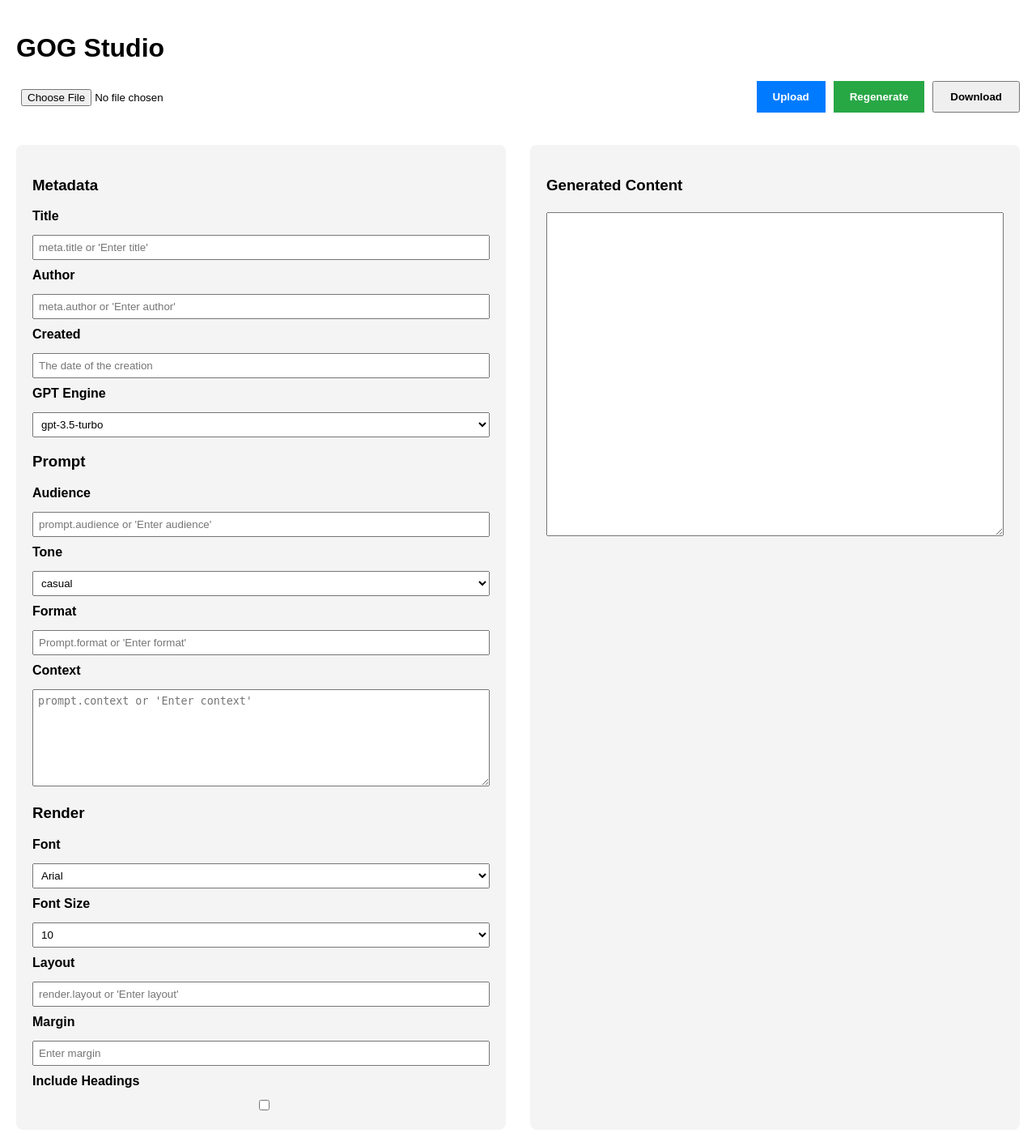
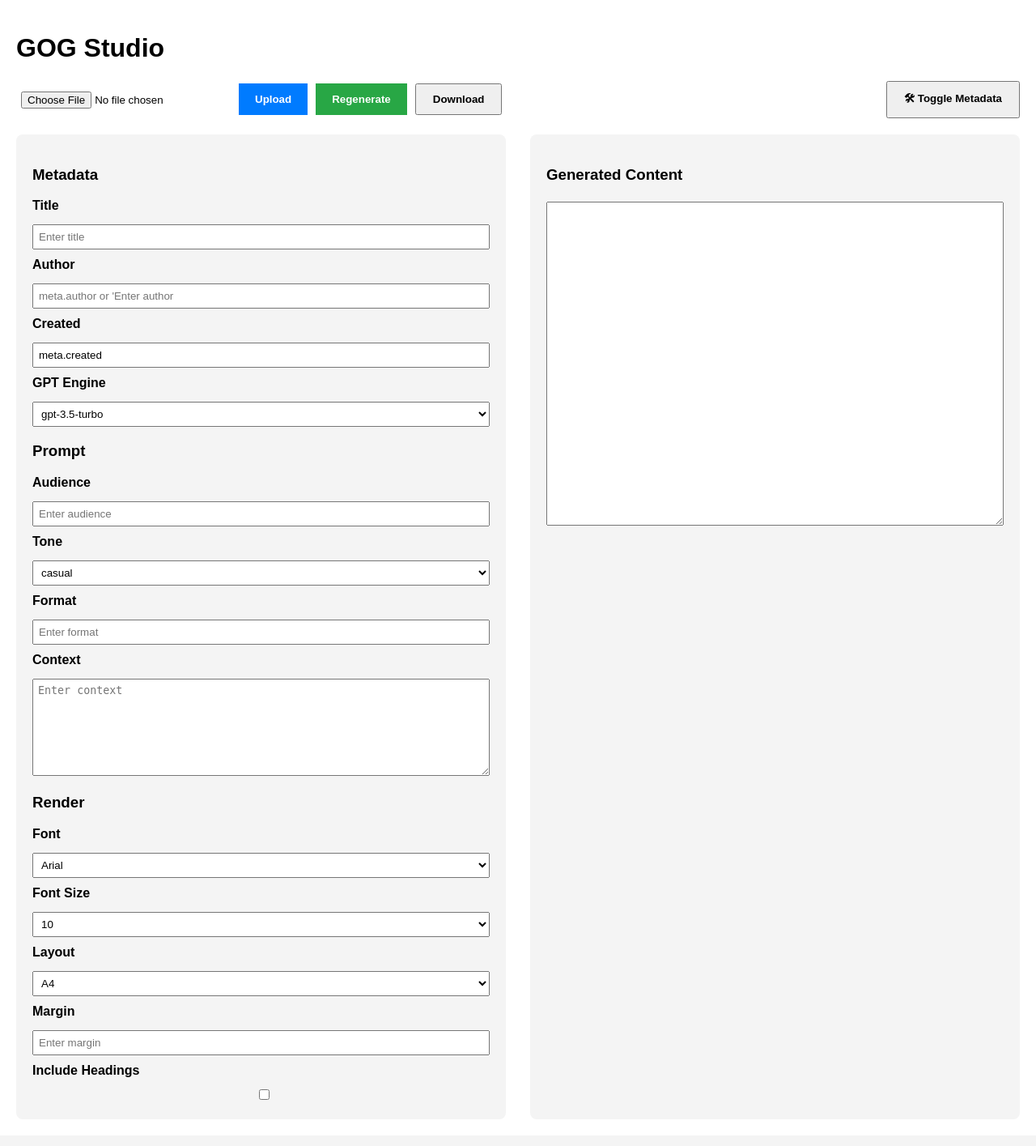
Before and after one commit to mounakrishna-r/gog-file-extension, a Flask app: template gog_web/templates/index.html in a window 1280 px wide. Shown: the whole page at 81% size. After the commit the page ends 1358 px from the top, so only its background shows below. Run offline with Flask 3, Linux system fonts and the light colour scheme; the template is opened without the code that fills it, so the values that code supplies are empty.

Commit message:
adding a webpage ui

```diff
--- a/gog_web/templates/index.html
+++ b/gog_web/templates/index.html
@@ -3,18 +3,36 @@
 <head>
     <title>GOG Studio</title>
     <style>
-        body { font-family: Arial, sans-serif; margin: 0; padding: 20px; display: flex; flex-direction: column; }
-        form { display: flex; flex-direction: column; gap: 20px; }
-        .top-bar { display: flex; gap: 10px; margin-bottom: 20px; }
-        .container { display: flex; gap: 30px; }
+        body { font-family: Arial, sans-serif; margin: 0; padding: 20px; }
+
+        .top-bar { display: flex; justify-content: space-between; align-items: center; margin-bottom: 20px; }
+        .buttons { display: flex; gap: 10px; }
+        .container { display: flex; gap: 30px; transition: all 0.3s ease; }
+
         .panel { flex: 1; padding: 20px; background: #f4f4f4; border-radius: 8px; }
+
+        .metadata-panel.hidden { display: none; }
+
         label { font-weight: bold; margin-top: 10px; display: block; }
-        input, select, textarea { width: 100%; padding: 6px; margin-top: 4px; box-sizing: border-box; }
+        input, select, textarea {
+          width: 100%;
+          padding: 6px;
+          margin-top: 4px;
+          box-sizing: border-box;
+        }
+
         textarea { height: 120px; font-family: monospace; }
         .readonly-content { height: 400px; }
+
         .button { padding: 10px 20px; font-weight: bold; cursor: pointer; }
         .button.primary { background-color: #007BFF; color: white; border: none; }
         .button.secondary { background-color: #28A745; color: white; border: none; }
+
+        .layout-label {
+          font-size: 14px;
+          color: #444;
+          margin-bottom: 10px;
+        }
     </style>
 </head>
 <body>
@@ -23,32 +41,39 @@
 
 <form method="POST" enctype="multipart/form-data">
 
+    <!-- 🔹 TOP BAR -->
     <div class="top-bar">
-        <input type="file" name="file" accept=".gog">
-        <button class="button primary" type="submit" name="action" value="upload">Upload</button>
-        <button class="button secondary" type="submit" name="action" value="regenerate">Regenerate</button>
-        <button class="button" type="submit" name="action" value="download">Download</button>
+        <div class="buttons">
+            <input type="file" name="file" accept=".gog">
+            <button class="button primary" type="submit" name="action" value="upload">Upload</button>
+            <button class="button secondary" type="submit" name="action" value="regenerate">Regenerate</button>
+            <button class="button" type="submit" name="action" value="download">Download</button>
+        </div>
+
+        <!-- 🔘 Toggle Button -->
+        <button type="button" class="button" onclick="toggleMetadata()">🛠 Toggle Metadata</button>
     </div>
 
-    <div class="container">
+    <!-- 🔹 MAIN CONTAINER -->
+    <div class="container" id="gogContainer">
 
-        <!-- LEFT PANEL -->
-        <div class="panel">
+        <!-- 🧾 Metadata Form -->
+        <div class="panel metadata-panel" id="metadataPanel">
             <h3>Metadata</h3>
 
             <label>Title</label>
             <label>
-                <input name="meta_title" value="" placeholder="meta.title or 'Enter title'">
+                <input name="meta_title" value="" placeholder="Enter title">
             </label>
 
             <label>Author</label>
             <label>
-                <input name="meta_author" value="" placeholder="meta.author or 'Enter author'">
+                <input name="meta_author" value="" placeholder="meta.author or 'Enter author">
             </label>
 
             <label>Created</label>
             <label>
-                <input name="meta_created" value="" placeholder="The date of the creation" readonly>
+                <input name="meta_created" value="meta.created" readonly>
             </label>
 
             <label>GPT Engine</label>
@@ -64,7 +89,7 @@
 
             <label>Audience</label>
             <label>
-                <input name="prompt_audience" value="" placeholder="prompt.audience or 'Enter audience'">
+                <input name="prompt_audience" value="" placeholder="Enter audience">
             </label>
 
             <label>Tone</label>
@@ -78,12 +103,12 @@
 
             <label>Format</label>
             <label>
-                <input name="prompt_format" value="" placeholder="Prompt.format or 'Enter format'">
+                <input name="prompt_format" value="" placeholder="Enter format">
             </label>
 
             <label>Context</label>
             <label>
-                <textarea name="prompt_context" placeholder="prompt.context or 'Enter context'"></textarea>
+                <textarea name="prompt_context" placeholder="Enter context"></textarea>
             </label>
 
             <h3>Render</h3>
@@ -117,9 +142,12 @@
             </label>
 
             <label>Layout</label>
-            <label>
-                <input name="render_layout" value="" placeholder="render.layout or 'Enter layout'">
-            </label>
+            <label for="layoutSelect"></label><select name="render_layout" id="layoutSelect" onchange="updateLayoutLabel()">
+                <option>A4</option>
+                <option>A5</option>
+                <option>Letter</option>
+                <option>Legal</option>
+            </select>
 
             <label>Margin</label>
             <label>
@@ -132,16 +160,45 @@
             </label>
         </div>
 
-        <!-- RIGHT PANEL -->
+        <!-- 📄 Generated Content -->
         <div class="panel">
+            {% if content.generated %}
+            <div class="layout-label" id="layoutLabel">Page: {{ render.layout or 'A4' }} – 210mm x 297mm</div>
+            {% endif %}
+
             <h3>Generated Content</h3>
             <label>
-                <textarea class="readonly-content" readonly>{{ content.value }}</textarea>
+                <textarea class="readonly-content" readonly></textarea>
             </label>
         </div>
-
     </div>
 </form>
 
+<script>
+    // 🧠 Toggle the metadata panel
+    function toggleMetadata() {
+      const panel = document.getElementById('metadataPanel');
+      panel.classList.toggle('hidden');
+    }
+
+    // 📐 Update layout label when dropdown changes
+    function updateLayoutLabel() {
+      const layout = document.getElementById('layoutSelect').value;
+      const label = document.getElementById('layoutLabel');
+      const sizes = {
+        A4: "210mm x 297mm",
+        A5: "148mm x 210mm",
+        Letter: "216mm x 279mm",
+        Legal: "216mm x 356mm"
+      };
+      if (label) {
+        label.innerText = `Page: ${layout} – ${sizes[layout] || "Unknown size"}`;
+      }
+    }
+
+    // Initialize layout label once
+    updateLayoutLabel();
+</script>
+
 </body>
 </html>
```
